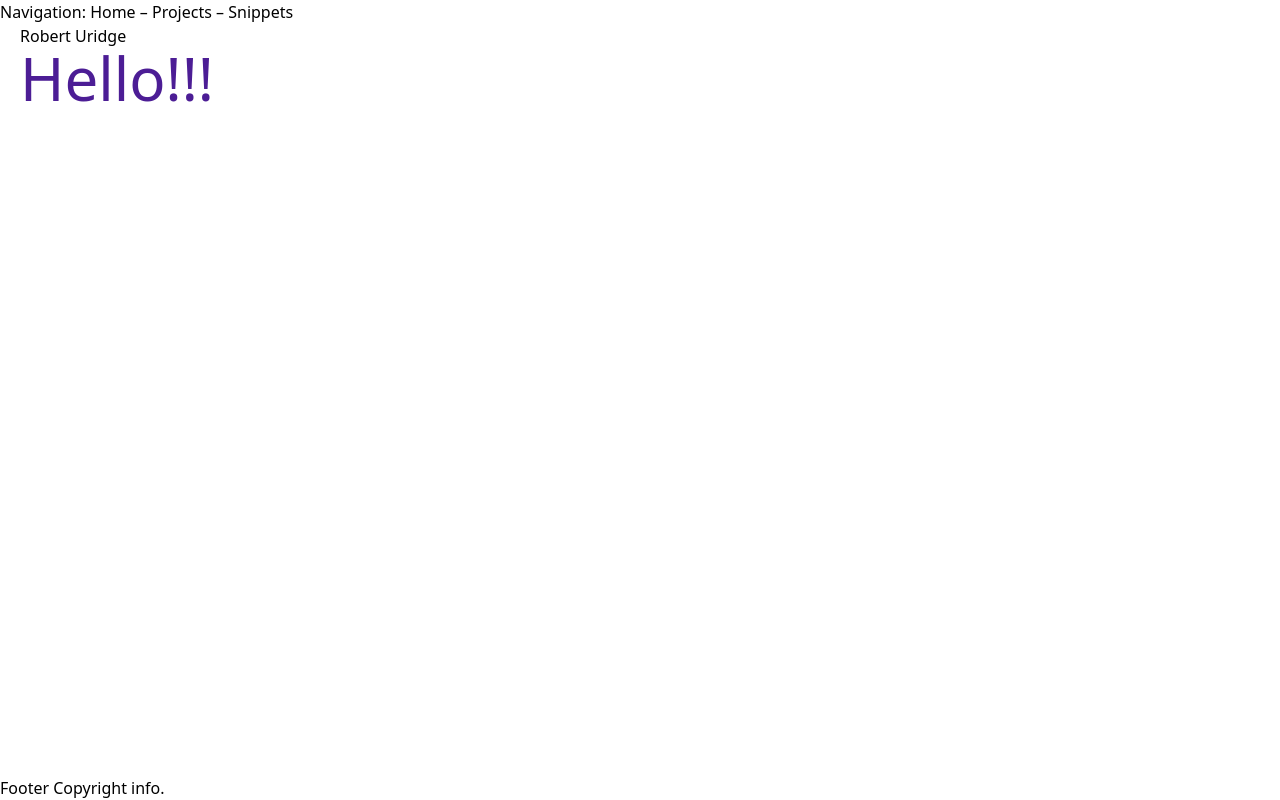
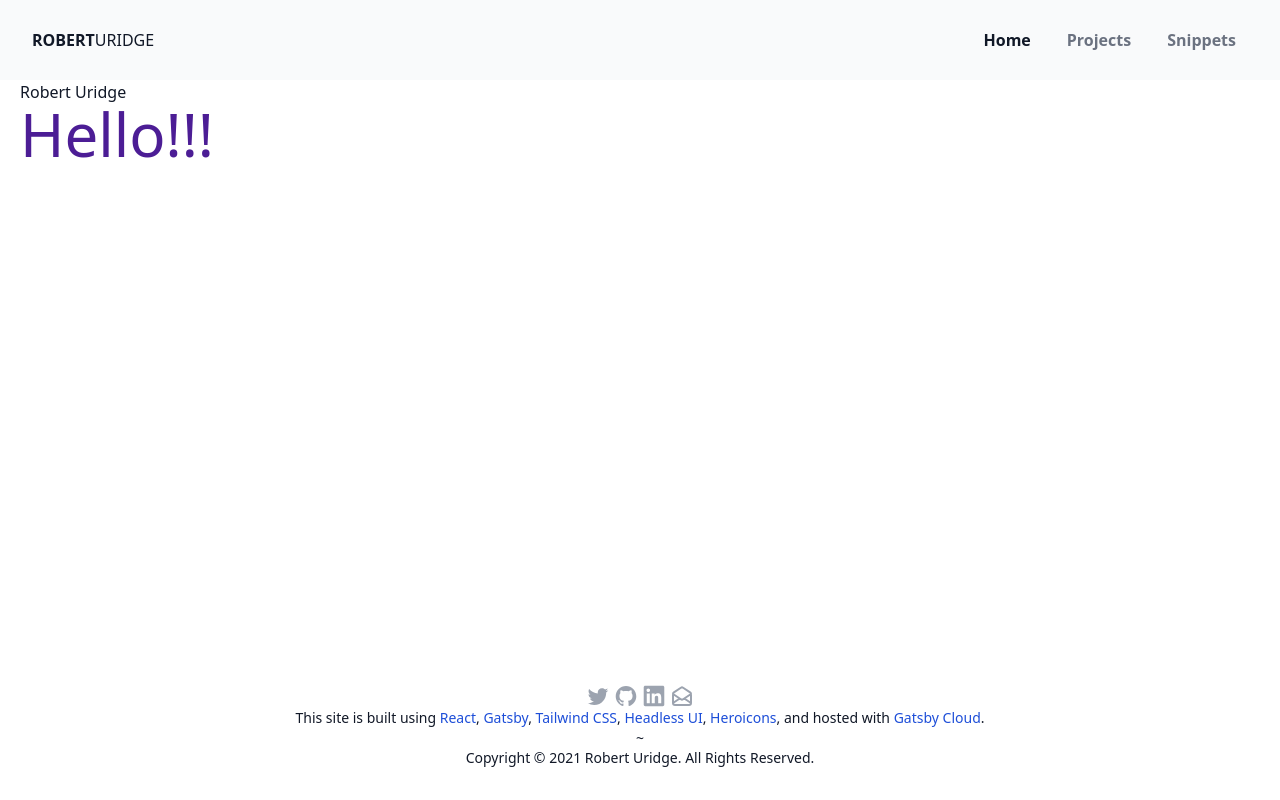
Before and after one commit to ruridge/uridge-gatsby, a Gatsby site: page / in a window 1280 px wide. Built offline with nearby package versions, Linux system fonts and the light colour scheme; Gatsby itself is replaced by a stand-in of ours.

Commit message:
feat(Layout): main footer, main nav and pages

```diff
--- a/gatsby-config.js
+++ b/gatsby-config.js
@@ -1,12 +1,26 @@
 module.exports = {
   siteMetadata: {
-    title: "Robert Uridge",
+    siteTitle: "Robert Uridge",
     siteUrl: `https://www.uridge.com`,
     siteLanguage: "en-GB",
     image: "/images/og-default.png",
-    description:
-      "Hi I'm Rob, a Web Developer with ten years of experience. I specialise in React applications, CSS architecture at scale and building responsive, testable and maintainable UI components.",
+    siteDescription:
+      "Hi I'm Robert, a Web Developer with ten years of experience. I specialise in React applications, CSS architecture at scale and building responsive, testable and maintainable UI components.",
     twitterUsername: "@roburidge",
+    mainNavLinks: [
+      {
+        name: "Home",
+        href: "/",
+      },
+      {
+        name: "Projects",
+        href: "/projects/",
+      },
+      {
+        name: "Snippets",
+        href: "/snippets/",
+      },
+    ],
   },
   plugins: [
     "gatsby-plugin-gatsby-cloud",
@@ -23,6 +37,14 @@ module.exports = {
     "gatsby-plugin-mdx",
     "gatsby-plugin-sharp",
     "gatsby-transformer-sharp",
+    {
+      resolve: "gatsby-plugin-react-svg",
+      options: {
+        rule: {
+          include: /\.inline\.svg$/,
+        },
+      },
+    },
     {
       resolve: "gatsby-source-filesystem",
       options: {
--- a/package.json
+++ b/package.json
@@ -16,6 +16,8 @@
     "clean": "gatsby clean"
   },
   "dependencies": {
+    "@headlessui/react": "^1.2.0",
+    "@heroicons/react": "^1.0.1",
     "@mdx-js/mdx": "^1.6.22",
     "@mdx-js/react": "^1.6.22",
     "gatsby": "^3.4.1",
@@ -24,6 +26,7 @@
     "gatsby-plugin-manifest": "^3.5.0",
     "gatsby-plugin-mdx": "^2.5.0",
     "gatsby-plugin-react-helmet": "^4.5.0",
+    "gatsby-plugin-react-svg": "^3.0.1",
     "gatsby-plugin-sharp": "^3.5.0",
     "gatsby-plugin-sitemap": "^4.1.0",
     "gatsby-source-filesystem": "^3.5.0",
--- a/src/components/footer.js
+++ b/src/components/footer.js
@@ -1,10 +1,83 @@
-import * as React from "react";
-import PropTypes from "prop-types";
+import React from "react";
+import { useSiteMetadata } from "../hooks/use-site-metadata";
+import { MailOpenIcon } from "@heroicons/react/outline";
+import TwitterIcon from "../images/svg/twitter.inline.svg";
+import GithubIcon from "../images/svg/github.inline.svg";
+import LinkedinIcon from "../images/svg/linkedin-icon.inline.svg";
 
-function Footer(props) {
-  return <footer>Footer Copyright info.</footer>;
-}
+const linkClassNames = "text-blue-700 hover:underline";
+const iconClassNames = "text-gray-400 hover:text-gray-500";
 
-Footer.propTypes = {};
+const Footer = () => {
+  const { siteTitle } = useSiteMetadata();
+  return (
+    <footer className="p-8 text-sm text-center">
+      <div className="flex justify-center gap-1">
+        <a href="https://twitter.com/roburidge/" class={iconClassNames}>
+          <span class="sr-only">Twitter</span>
+          <TwitterIcon
+            className="w-6 h-6"
+            fill="currentColor"
+            viewBox="-2 -2 28 28"
+          />
+        </a>
+        <a href="https://github.com/roburidge/" class={iconClassNames}>
+          <span class="sr-only">GitHub</span>
+          <GithubIcon
+            className="w-6 h-6"
+            fill="currentColor"
+            viewBox="-2 -2 28 28"
+          />
+        </a>
+        <a href="https://www.linkedin.com/in/roburidge/" class={iconClassNames}>
+          <span class="sr-only">LinkedIn</span>
+          <LinkedinIcon
+            className="w-6 h-6"
+            fill="currentColor"
+            viewBox="-2 -2 28 28"
+          />
+        </a>
+        <a href="mailto:rob@uridge.com" class={iconClassNames}>
+          <span class="sr-only">Email me</span>
+          <MailOpenIcon className="block w-6 h-6" aria-hidden="true" />
+        </a>
+      </div>
+      <div>
+        This site is built using{" "}
+        <a href="https://reactjs.org/" className={linkClassNames}>
+          React
+        </a>
+        ,{" "}
+        <a href="https://www.gatsbyjs.com/" className={linkClassNames}>
+          Gatsby
+        </a>
+        ,{" "}
+        <a href="https://tailwindcss.com/" className={linkClassNames}>
+          Tailwind CSS
+        </a>
+        ,{" "}
+        <a href="https://headlessui.dev/" className={linkClassNames}>
+          Headless UI
+        </a>
+        ,{" "}
+        <a href="https://heroicons.com/" className={linkClassNames}>
+          Heroicons
+        </a>
+        , and hosted with{" "}
+        <a
+          href="https://www.gatsbyjs.com/products/cloud/"
+          className={linkClassNames}
+        >
+          Gatsby Cloud
+        </a>
+        .
+      </div>
+      ~
+      <div>
+        Copyright © {new Date().getFullYear()} {siteTitle}. All Rights Reserved.{" "}
+      </div>
+    </footer>
+  );
+};
 
 export default Footer;
--- a/src/components/layout.js
+++ b/src/components/layout.js
@@ -1,12 +1,12 @@
 import * as React from "react";
 import PropTypes from "prop-types";
-import MainNavBar from "./main-nav-bar";
+import MainNav from "./main-nav";
 import Footer from "./footer";
 
 const Layout = ({ children }) => {
   return (
-    <div className="flex flex-col min-h-screen antialiased">
-      <MainNavBar />
+    <div className="flex flex-col min-h-screen antialiased text-gray-900">
+      <MainNav />
       <main className="flex-1">{children}</main>
       <Footer />
     </div>
--- a/src/components/main-nav-bar.js
+++ /dev/null
@@ -1,10 +0,0 @@
-import * as React from "react";
-import PropTypes from "prop-types";
-
-function MainNavBar(props) {
-  return <nav>Navigation: Home – Projects – Snippets</nav>;
-}
-
-MainNavBar.propTypes = {};
-
-export default MainNavBar;
--- /dev/null
+++ b/src/components/main-nav.js
@@ -0,0 +1,94 @@
+import * as React from "react";
+import { Link } from "gatsby";
+import { Disclosure } from "@headlessui/react";
+import { MenuIcon, XIcon } from "@heroicons/react/outline";
+import { useSiteMetadata } from "../hooks/use-site-metadata";
+
+const isActiveDesktop = ({ isCurrent }) => {
+  const baseClassNames = "px-1 md:px-3 py-2 text-sm lg:text-base font-semibold";
+  return isCurrent
+    ? {
+        className: `text-gray-900 ${baseClassNames}`,
+        "aria-current": "page",
+      }
+    : {
+        className: `text-gray-500 hover:text-gray-900 ${baseClassNames}`,
+      };
+};
+
+const isActiveMobile = ({ isCurrent }) => {
+  const baseClassNames =
+    "block px-3 py-2 rounded-md text-base font-medium focus:outline-none focus:ring-2 focus:ring-inset focus:ring-blue-700";
+  return isCurrent
+    ? {
+        className: `bg-blue-500 text-white ${baseClassNames}`,
+        "aria-current": "page",
+      }
+    : {
+        className: `text-gray-500 hover:bg-gray-200 hover:text-blue-500 ${baseClassNames}`,
+      };
+};
+
+function MainNav(props) {
+  const { mainNavLinks } = useSiteMetadata();
+  // return <nav>Navigation: Home – Projects – Snippets</nav>;
+  return (
+    <Disclosure as="nav" className="bg-gray-50">
+      {({ open }) => (
+        <>
+          <div className="pl-4 pr-2 mx-auto max-w-7xl sm:px-6 lg:px-8">
+            <div className="flex items-center justify-between h-16 lg:h-20">
+              {/* Logos */}
+              <div className="flex items-center flex-shrink-0">
+                <Link to="/">
+                  <span className="font-semibold">
+                    ROBERT<span className="font-light">URIDGE</span>
+                  </span>
+                </Link>
+              </div>
+              <div className="flex">
+                {/* Desktop Menu */}
+                <div className="hidden sm:block sm:ml-6">
+                  <div className="flex items-baseline space-x-4 md:space-x-1 lg:space-x-3">
+                    {mainNavLinks.map((item) => (
+                      <Link
+                        key={item.name}
+                        to={item.href}
+                        getProps={isActiveDesktop}
+                      >
+                        {item.name}
+                      </Link>
+                    ))}
+                  </div>
+                </div>
+                {/* Mobile menu */}
+                <div className="inset-y-0 flex items-center sm:hidden">
+                  <Disclosure.Button className="inline-flex items-center justify-center p-2 text-gray-500 rounded-md hover:text-blue-500 hover:bg-gray-200 focus:outline-none focus:ring-2 focus:ring-inset focus:ring-blue-700">
+                    <span className="sr-only">Open main menu</span>
+                    {open ? (
+                      <XIcon className="block w-6 h-6" aria-hidden="true" />
+                    ) : (
+                      <MenuIcon className="block w-6 h-6" aria-hidden="true" />
+                    )}
+                  </Disclosure.Button>
+                </div>
+              </div>
+            </div>
+          </div>
+          {/* Slide-over menu */}
+          <Disclosure.Panel className="sm:hidden">
+            <div className="px-2 pt-2 pb-3 space-y-1">
+              {mainNavLinks.map((item) => (
+                <Link key={item.name} to={item.href} getProps={isActiveMobile}>
+                  {item.name}
+                </Link>
+              ))}
+            </div>
+          </Disclosure.Panel>
+        </>
+      )}
+    </Disclosure>
+  );
+}
+
+export default MainNav;
--- a/src/components/seo.js
+++ b/src/components/seo.js
@@ -7,17 +7,17 @@ import { useSiteMetadata } from "../hooks/use-site-metadata";
 const Seo = ({ title, description, image, article }) => {
   const { pathname } = useLocation();
   const {
-    title: defaultTitle,
+    siteTitle,
     siteUrl,
     siteLanguage,
     image: defaultImage,
-    description: defaultDescription,
+    siteDescription,
     twitterUsername,
   } = useSiteMetadata();
 
   const seo = {
-    title: title || defaultTitle,
-    description: description || defaultDescription,
+    title: title || siteTitle,
+    description: description || siteDescription,
     image: `${siteUrl}${image || defaultImage}`,
     url: `${siteUrl}${pathname}`,
   };
@@ -27,7 +27,7 @@ const Seo = ({ title, description, image, article }) => {
       <html lang={siteLanguage} />
       <meta name="description" content={seo.description} />
       <meta name="image" content={seo.image} />
-      <meta property="og:site_name" content={defaultTitle}></meta>
+      <meta property="og:site_name" content={siteTitle}></meta>
 
       {seo.url && <meta property="og:url" content={seo.url} />}
 
--- a/src/hooks/use-site-metadata.js
+++ b/src/hooks/use-site-metadata.js
@@ -6,12 +6,16 @@ export const useSiteMetadata = () => {
       query SiteMetaData {
         site {
           siteMetadata {
-            title
+            siteTitle
             siteUrl
             siteLanguage
             image
-            description
+            siteDescription
             twitterUsername
+            mainNavLinks {
+              name
+              href
+            }
           }
         }
       }
--- a/src/pages/index.js
+++ b/src/pages/index.js
@@ -4,12 +4,12 @@ import Layout from "../components/layout";
 import { useSiteMetadata } from "../hooks/use-site-metadata";
 
 function IndexPage() {
-  const { title } = useSiteMetadata();
+  const { siteTitle } = useSiteMetadata();
   return (
     <Layout>
-      <Seo tile={title} />
+      <Seo title={siteTitle} />
       <div className="max-w-screen-xl px-5 mx-auto">
-        <span>{title}</span>
+        <span>{siteTitle}</span>
         <h1 className="font-sans text-6xl font-medium text-purple-900">
           Hello!!!
         </h1>
--- /dev/null
+++ b/src/pages/projects.js
@@ -0,0 +1,15 @@
+import * as React from "react";
+import Layout from "../components/layout";
+import Seo from "../components/seo";
+
+function ProjectsPage(props) {
+  return (
+    <Layout>
+      <Seo title="Projects" />
+      <h1>Projects</h1>
+      <p>My projects/portfolio of work, past and present.</p>
+    </Layout>
+  );
+}
+
+export default ProjectsPage;
--- /dev/null
+++ b/src/pages/snippets.js
@@ -0,0 +1,14 @@
+import * as React from "react";
+import Layout from "../components/layout";
+import Seo from "../components/seo";
+
+function Snippets() {
+  return (
+    <Layout>
+      <Seo title="Snippets" />
+      <h1>Snippets</h1>
+    </Layout>
+  );
+}
+
+export default Snippets;
```
Also changed, not shown: src/images/svg/github.inline.svg (added), src/images/svg/linkedin-icon.inline.svg (added), src/images/svg/twitter.inline.svg (added), 1 other file.
